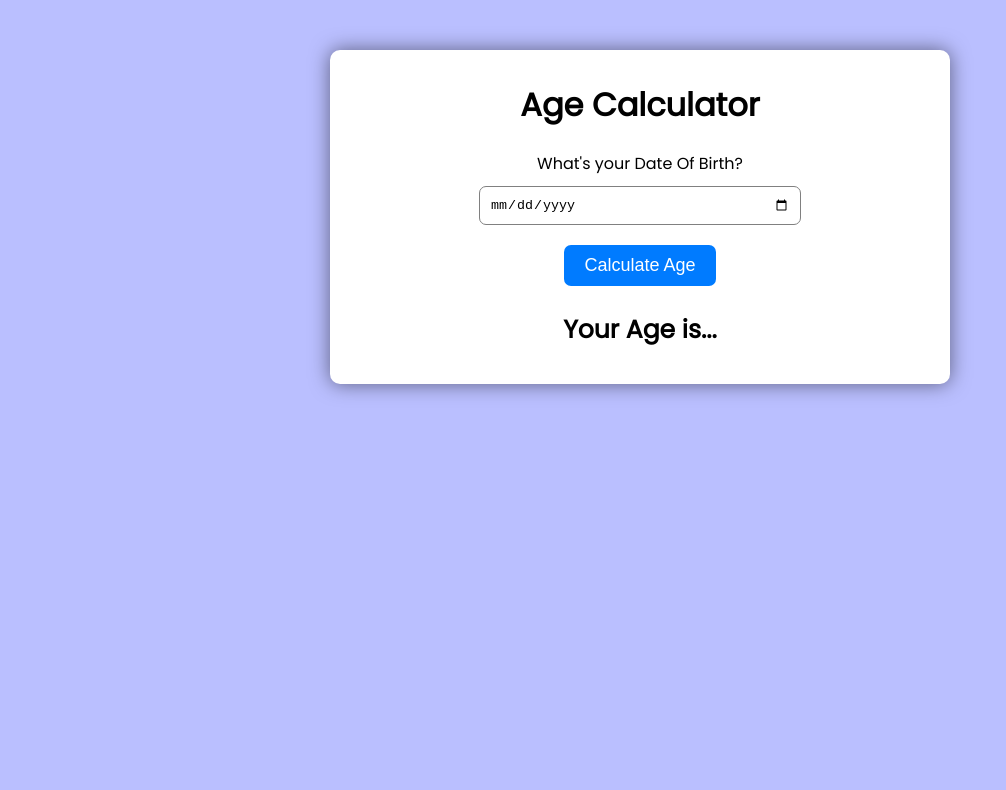
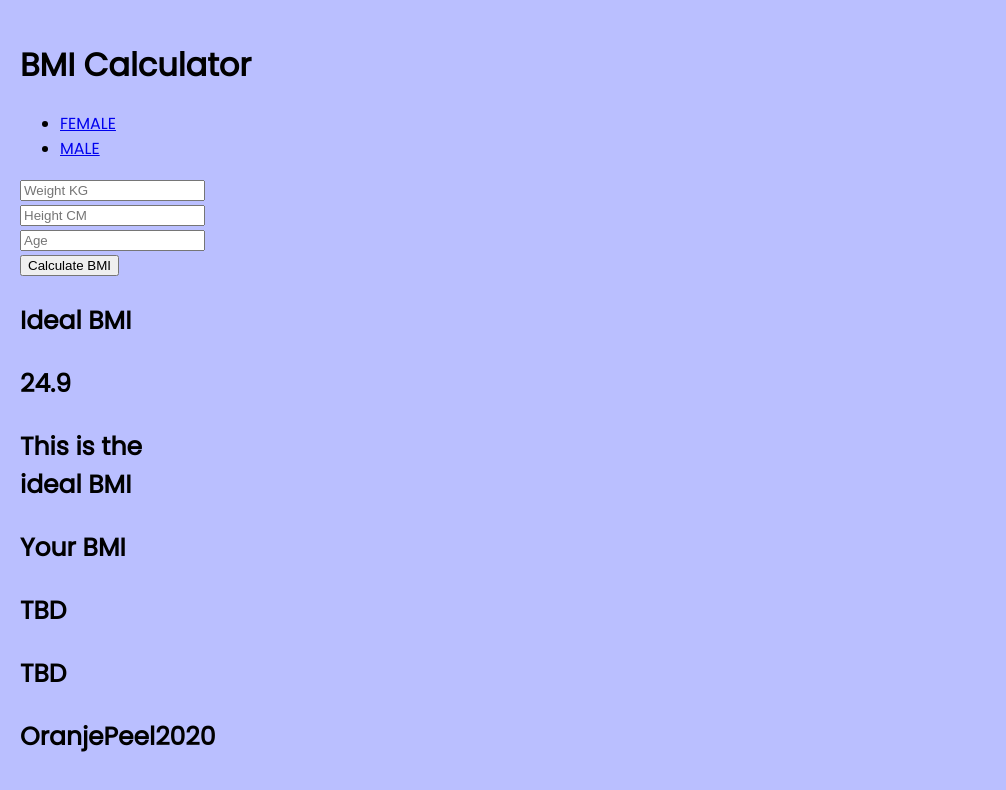
Before and after one commit to Riddhi2108/BMI_Calculator, a plain HTML site: page index.html in a window 1280 px wide. Shown: the whole page, without its empty margins (0-1006 px from the left). Drawn offline with Linux system fonts and the light colour scheme.

Commit message:
Update index.html

```diff
--- a/index.html
+++ b/index.html
@@ -1,25 +1,54 @@
 <!DOCTYPE html>
-<html lang="en">
+<html lang="en" dir="ltr">
+  <head>
+    <meta charset="utf-8">
+    <title>BMI Calculator</title>
+    <link href="https://fonts.googleapis.com/css2?family=Montserrat:wght@200&display=swap" rel="stylesheet">
+    <link rel="stylesheet" href="style.css">
+  </head>
+  <body>
+<div id="bmi-calculator">
+      <div class="calulator">
+        <div class="cal-header">
+          <h1>BMI Calculator</h1>
+        </div>
 
-  <head>
-    <meta charset="UTF-8">
-    <meta name="viewport" content="width=device-width, initial-scale=1.0">
-    <title>Age Calculator</title>
-    <link rel="stylesheet" href="/style.css">
-  </head>
+        <div class="gender-pick">
+          <ul id="gender-picker">
+            <li class="female"><a href="#" class="female" onClick="femaleClicked();">FEMALE</a></li>
+            <li class="male"><a href="#" class="male" onClick="maleClicked();">MALE</a></li>
+          </ul>
+        </div>
 
-  <body>
-    <div class="container">
-      <h1>Age Calculator</h1>
-      <label for="birthdate">
-        What's your Date Of Birth?
-      </label>
-      <div><input type="date" name="BirthDate" id="birthdate"></div>
-      <div><button class="HTMLbuttonElement" type="submit">Calculate Age</button>
-      </div>
-      <p id="result">Your Age is...</p>
+        <div class="bmi-info">
+          <form name="bmiForm">
+          <input id="weight" type="text" name="weight" placeholder="Weight KG"><br>
+          <input id="height" type="text" name="height" placeholder="Height CM"><br>
+          <input id="age" type="text" name="age" placeholder="Age"><br>
+          <!-- <input type="button" value="Metric" onClick="()">
+          <input type="button" value="Imperial" onClick="()"> -->
+          <input id="cal-btn" type="button" value="Calculate BMI" onClick="calculateBmi()">
+          </form>
+        </div>
+
+        <div class="ideal">
+          <p>Ideal BMI</p>
+          <p class="result-text">24.9</p>
+          <p id="ideal-bmi">This is the<br>ideal BMI</p>
+        </div>
+
+        <div class="result">
+          <p>Your BMI</p>
+          <p id="result-text">TBD</p>
+          <p id="meaning">TBD</p>
+        </div>
+
+        <div class="cal-footer">
+          <p>OranjePeel2020</p>
+        </div>
+</div><!--the Bmi Calculaotr-->
+
     </div>
-    <script src="/script.js"></script>
   </body>
-
+  <script src="index.js" charset="utf-8"></script>
 </html>
```
